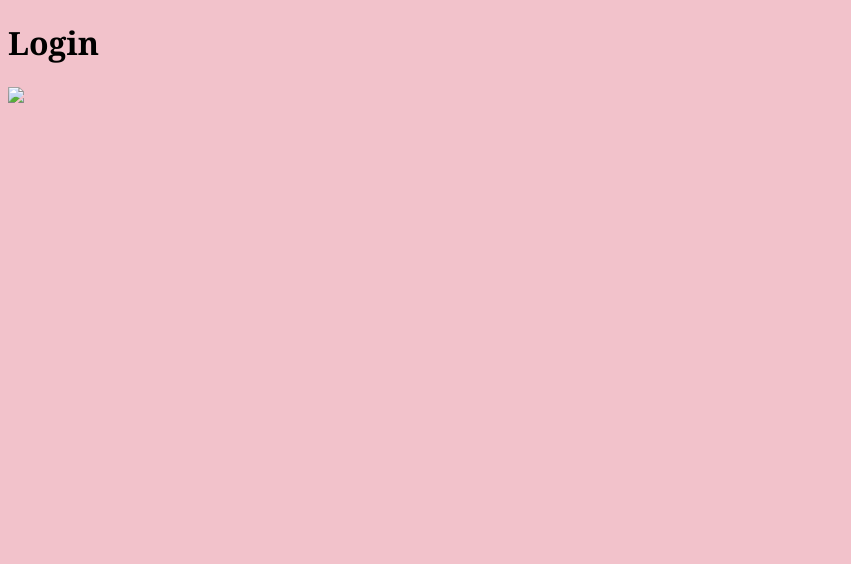
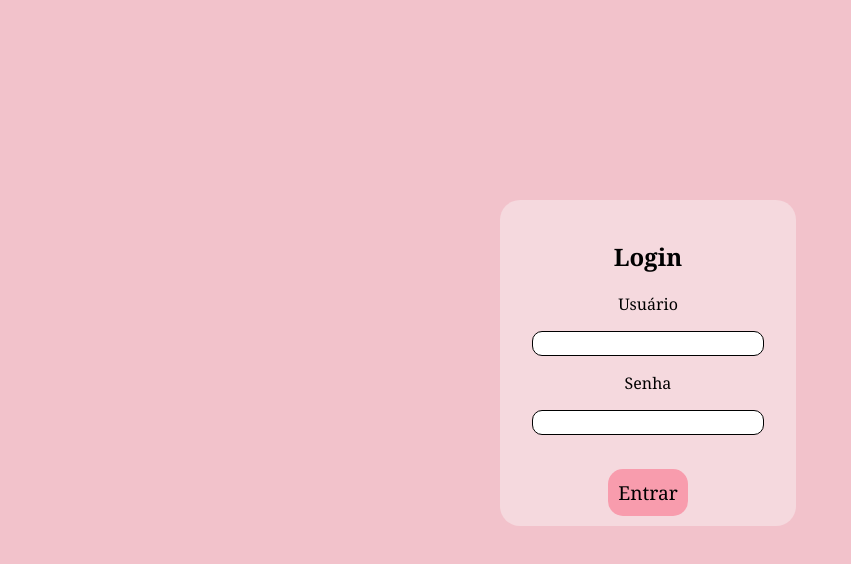
Before and after one commit to rayraylima/Site02, a plain HTML site: page login.html in a window 1280 px wide. Shown: the whole page, without its empty margins (0-851 px from the left). Drawn offline with Linux system fonts and the light colour scheme.

Commit message:
25/09
Página do Login

```diff
--- a/estilo.css
+++ b/estilo.css
@@ -13,12 +13,45 @@ body{
 .botoes a{
     text-decoration: none; /*tirar o sublinhado*/
     color: black;
-    background-color: rgb(160, 69, 69);/*cor*/
+    background-color:  rgb(248, 156, 173);/*cor*/
     font-size: larger; /*mudar tamanho*/
     padding: 10px; /*adiciona uim camppo ao redor do texto*/
-    border-radius: 20px; /*arredondar a borda*/
+    border-radius: 15px; /*arredondar a borda*/
 } /*EU TE AMO*/
 
 .botoes{
     gap: 20px; /*adiciona espaço entre os botões*/
 }
+
+.caixa-de-login{
+    /*muda o fundo*/
+    background-color:  rgb(245, 217, 222);
+    /*adiciona espaço dentro*/
+    padding: 20px;
+    /*borda arredondada*/
+    border-radius: 20px;
+    /*espaço em cima (por fora)*/
+    margin: 100px;
+    width: 20%;
+    margin-top: 15%;
+}
+
+body.login{
+    text-align: center;
+    display: flex;
+    justify-content: center;
+    align-items: center;
+    width: 100%;
+}
+
+.caixa-de-login input{
+    border-radius: 10px;
+    border: solid;
+    border-width: 1px;
+    font-size: 1.1rem;
+}
+
+a{
+    color: black;
+    text-decoration: none;
+}
--- a/login.html
+++ b/login.html
@@ -5,9 +5,24 @@
     <meta name="viewport" content="width=device-width, initial-scale=1.0">
     <title>Login</title>
     <link rel="stylesheet" href="estilo.css">
+    <link rel="shortcut icon" href="logo.png" type="image/x-icon">
 </head>
-<body>
-    <H1>Login</H1>
-    <img src="coração-removebg-preview.png">
+<body class="login">
+   <div class="caixa-de-login">
+    <h2>Login</h2>
+    <p>Usuário</p>
+    <!--Adiciona ENTRADA DE TEXTO-->
+    <input type='text' name='usuário'>
+    <p>Senha</p>
+    <!--Adiciona ENTRADA DE SENHA-->
+    <input type='password'   name='senha'>
+    <br>
+       <br>
+       <br>
+        <div class="botoes">
+ <a href="">Entrar</a>
+        </div>
+    </input>
+   </div>
 </body>
 </html>
```
Also changed, not shown: cadastro.html (+1 -1 lines).
